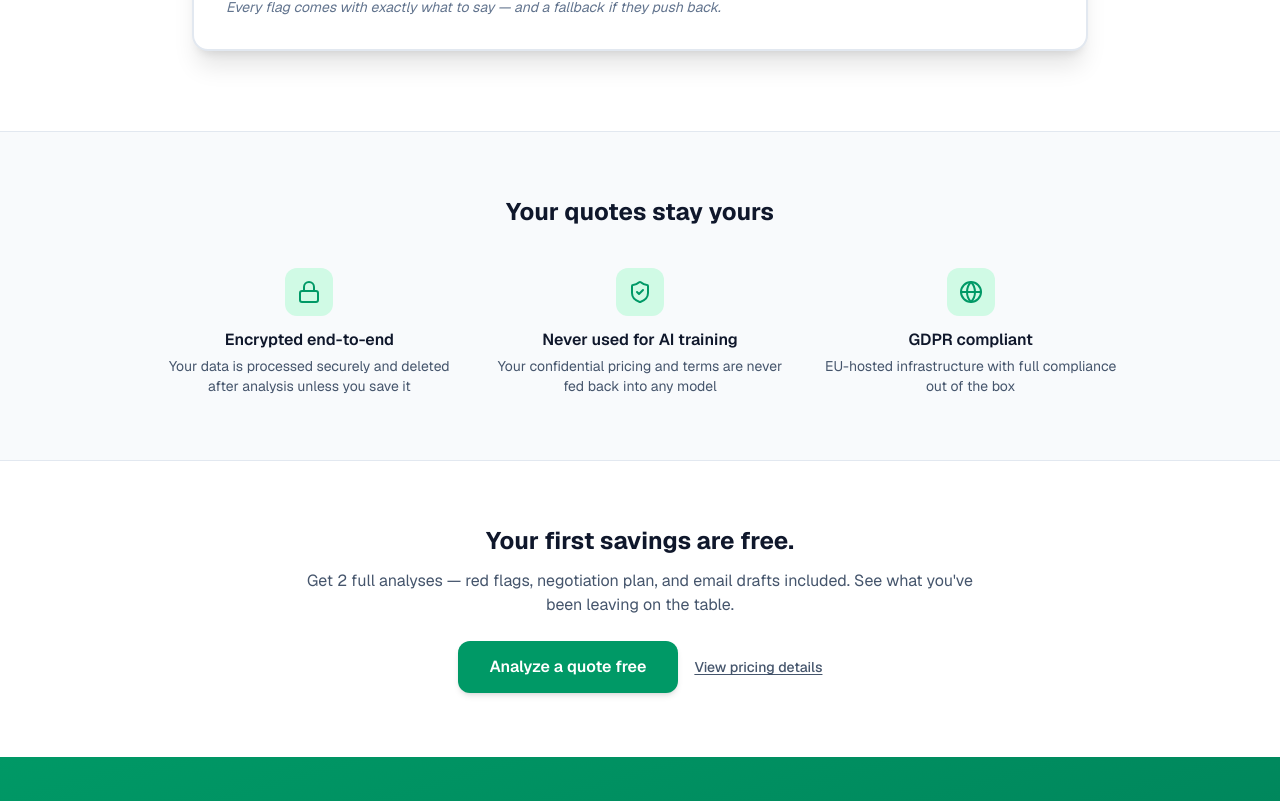
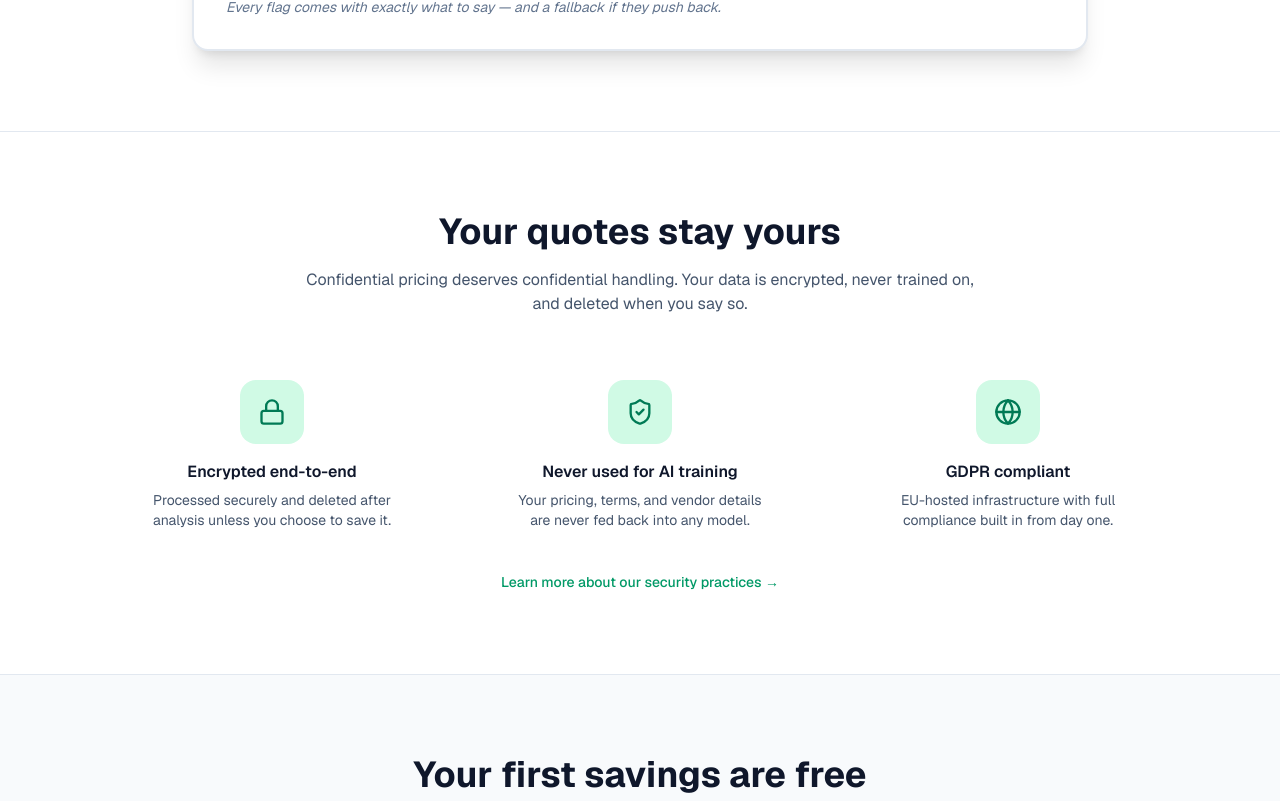
Before and after one commit to Boomchakalala/Dealcheck, a Next.js app: page / in a window 1280 px wide. Shown: the part 1639-2440 px from the top of the page. Built offline with nearby package versions, Linux system fonts and the light colour scheme.

Commit message:
Sandbox autosave

```diff
--- a/src/app/page.tsx
+++ b/src/app/page.tsx
@@ -314,51 +314,53 @@ export default function LandingPage() {
         </div>
       </section>
 
-      {/* Data Privacy — compact section */}
-      <section id="data-privacy" className="py-16 bg-slate-50 border-y border-slate-200">
-        <div className="max-w-5xl mx-auto px-5 sm:px-8">
-          <h2 className="text-2xl font-bold text-slate-900 text-center mb-10">
+      {/* Data Privacy */}
+      <section id="data-privacy" className="py-20 bg-white border-t border-slate-200">
+        <div className="max-w-6xl mx-auto px-5 sm:px-8">
+          <h2 className="text-3xl sm:text-4xl font-bold text-slate-900 text-center mb-4">
             Your quotes stay yours
           </h2>
-          <div className="grid grid-cols-1 md:grid-cols-3 gap-8">
-            <div className="flex flex-col items-center text-center gap-3">
-              <div className="w-12 h-12 rounded-xl bg-emerald-100 flex items-center justify-center flex-shrink-0">
-                <Lock className="w-6 h-6 text-emerald-600" />
+          <p className="text-base text-slate-600 text-center mb-16 max-w-2xl mx-auto">
+            Confidential pricing deserves confidential handling. Your data is encrypted, never trained on, and deleted when you say so.
+          </p>
+          <div className="grid grid-cols-1 md:grid-cols-3 gap-4">
+            <div className="relative flex flex-col items-center text-center">
+              <div className="w-16 h-16 mb-4 bg-emerald-100 rounded-2xl flex items-center justify-center">
+                <Lock className="w-7 h-7 text-emerald-700" />
               </div>
-              <div>
-                <p className="text-base font-semibold text-slate-900 mb-1">Encrypted end-to-end</p>
-                <p className="text-sm text-slate-600">Your data is processed securely and deleted after analysis unless you save it</p>
+              <p className="text-base font-semibold text-slate-900 mb-1.5">Encrypted end-to-end</p>
+              <p className="text-sm text-slate-600 max-w-[250px]">Processed securely and deleted after analysis unless you choose to save it.</p>
+            </div>
+            <div className="relative flex flex-col items-center text-center">
+              <div className="w-16 h-16 mb-4 bg-emerald-100 rounded-2xl flex items-center justify-center">
+                <ShieldCheck className="w-7 h-7 text-emerald-700" />
               </div>
+              <p className="text-base font-semibold text-slate-900 mb-1.5">Never used for AI training</p>
+              <p className="text-sm text-slate-600 max-w-[250px]">Your pricing, terms, and vendor details are never fed back into any model.</p>
             </div>
-            <div className="flex flex-col items-center text-center gap-3">
-              <div className="w-12 h-12 rounded-xl bg-emerald-100 flex items-center justify-center flex-shrink-0">
-                <ShieldCheck className="w-6 h-6 text-emerald-600" />
+            <div className="relative flex flex-col items-center text-center">
+              <div className="w-16 h-16 mb-4 bg-emerald-100 rounded-2xl flex items-center justify-center">
+                <Globe className="w-7 h-7 text-emerald-700" />
               </div>
-              <div>
-                <p className="text-base font-semibold text-slate-900 mb-1">Never used for AI training</p>
-                <p className="text-sm text-slate-600">Your confidential pricing and terms are never fed back into any model</p>
-              </div>
+              <p className="text-base font-semibold text-slate-900 mb-1.5">GDPR compliant</p>
+              <p className="text-sm text-slate-600 max-w-[250px]">EU-hosted infrastructure with full compliance built in from day one.</p>
             </div>
-            <div className="flex flex-col items-center text-center gap-3">
-              <div className="w-12 h-12 rounded-xl bg-emerald-100 flex items-center justify-center flex-shrink-0">
-                <Globe className="w-6 h-6 text-emerald-600" />
-              </div>
-              <div>
-                <p className="text-base font-semibold text-slate-900 mb-1">GDPR compliant</p>
-                <p className="text-sm text-slate-600">EU-hosted infrastructure with full compliance out of the box</p>
-              </div>
-            </div>
+          </div>
+          <div className="text-center mt-10">
+            <Link href="/security" className="text-sm font-medium text-emerald-600 hover:text-emerald-700 transition-colors">
+              Learn more about our security practices →
+            </Link>
           </div>
         </div>
       </section>
 
-      {/* Start free strip — replaces full pricing section */}
-      <section id="pricing" className="py-16 bg-white">
-        <div className="max-w-3xl mx-auto px-5 sm:px-8 text-center">
-          <h2 className="text-2xl font-bold text-slate-900 mb-3">
-            Your first savings are free.
+      {/* Start free */}
+      <section id="pricing" className="py-20 bg-slate-50 border-t border-slate-200">
+        <div className="max-w-6xl mx-auto px-5 sm:px-8 text-center">
+          <h2 className="text-3xl sm:text-4xl font-bold text-slate-900 mb-4">
+            Your first savings are free
           </h2>
-          <p className="text-base text-slate-600 mb-6">
+          <p className="text-base text-slate-600 mb-10 max-w-2xl mx-auto">
             Get 2 full analyses — red flags, negotiation plan, and email drafts included. See what you've been leaving on the table.
           </p>
           <div className="flex flex-col sm:flex-row items-center justify-center gap-4">
@@ -370,9 +372,9 @@ export default function LandingPage() {
             </Link>
             <Link
               href="/pricing"
-              className="text-sm font-medium text-slate-600 hover:text-slate-900 transition-colors underline underline-offset-2"
+              className="text-sm font-medium text-emerald-600 hover:text-emerald-700 transition-colors"
             >
-              View pricing details
+              View pricing details →
             </Link>
           </div>
         </div>
```
